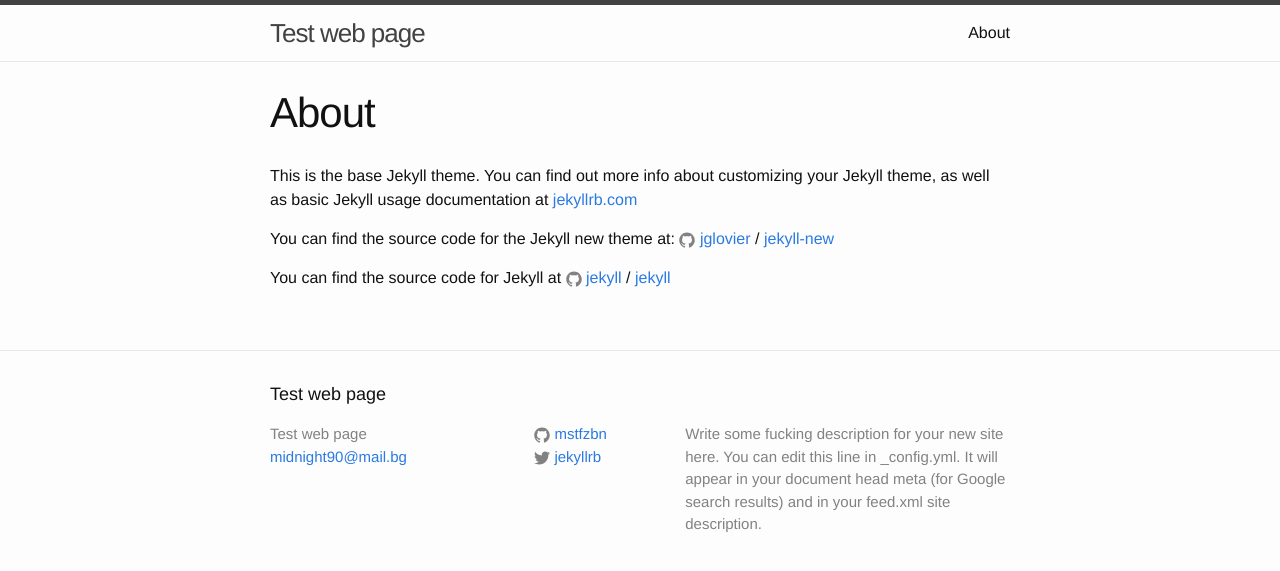
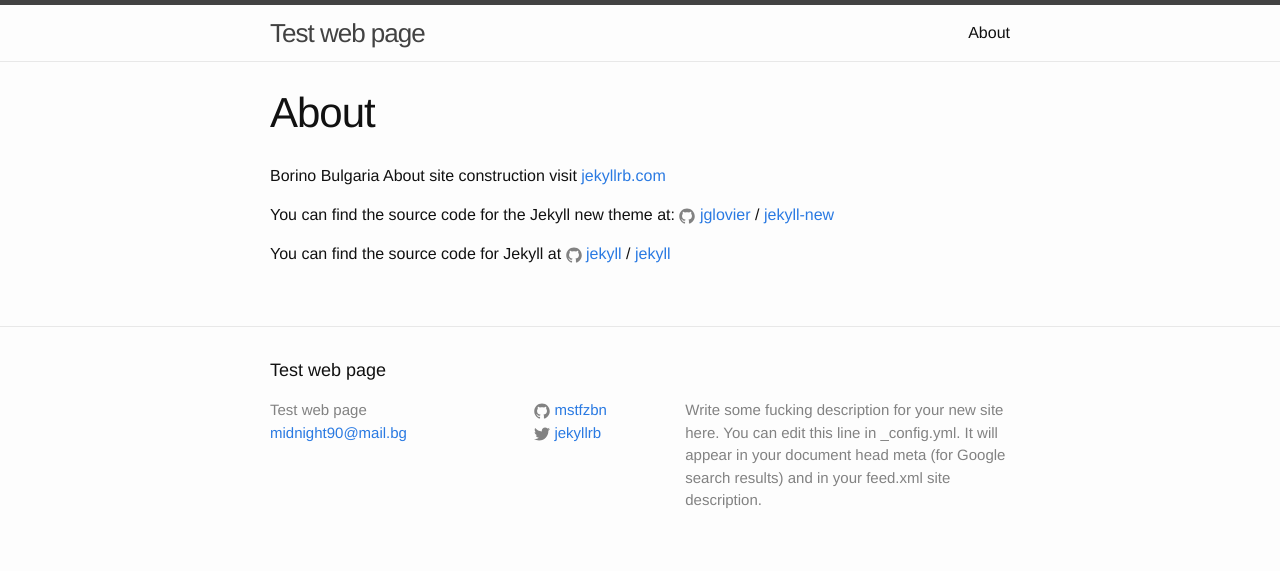
Before and after one commit to mstfzbn/mstfzbn.github.io, a Jekyll site: the page built from about.md, in a window 1280 px wide. Shown: the top 571 px of the page. Built offline with Jekyll 4.4.1, drawn with Linux system fonts in a browser that asks for light colours.

Commit message:
update about.md

```diff
--- a/about.md
+++ b/about.md
@@ -4,7 +4,8 @@ title: About
 permalink: /about/
 ---
 
-This is the base Jekyll theme. You can find out more info about customizing your Jekyll theme, as well as basic Jekyll usage documentation at [jekyllrb.com](http://jekyllrb.com/)
+Borino Bulgaria
+About site construction visit [jekyllrb.com](http://jekyllrb.com/)
 
 You can find the source code for the Jekyll new theme at:
 {% include icon-github.html username="jglovier" %} /
```
